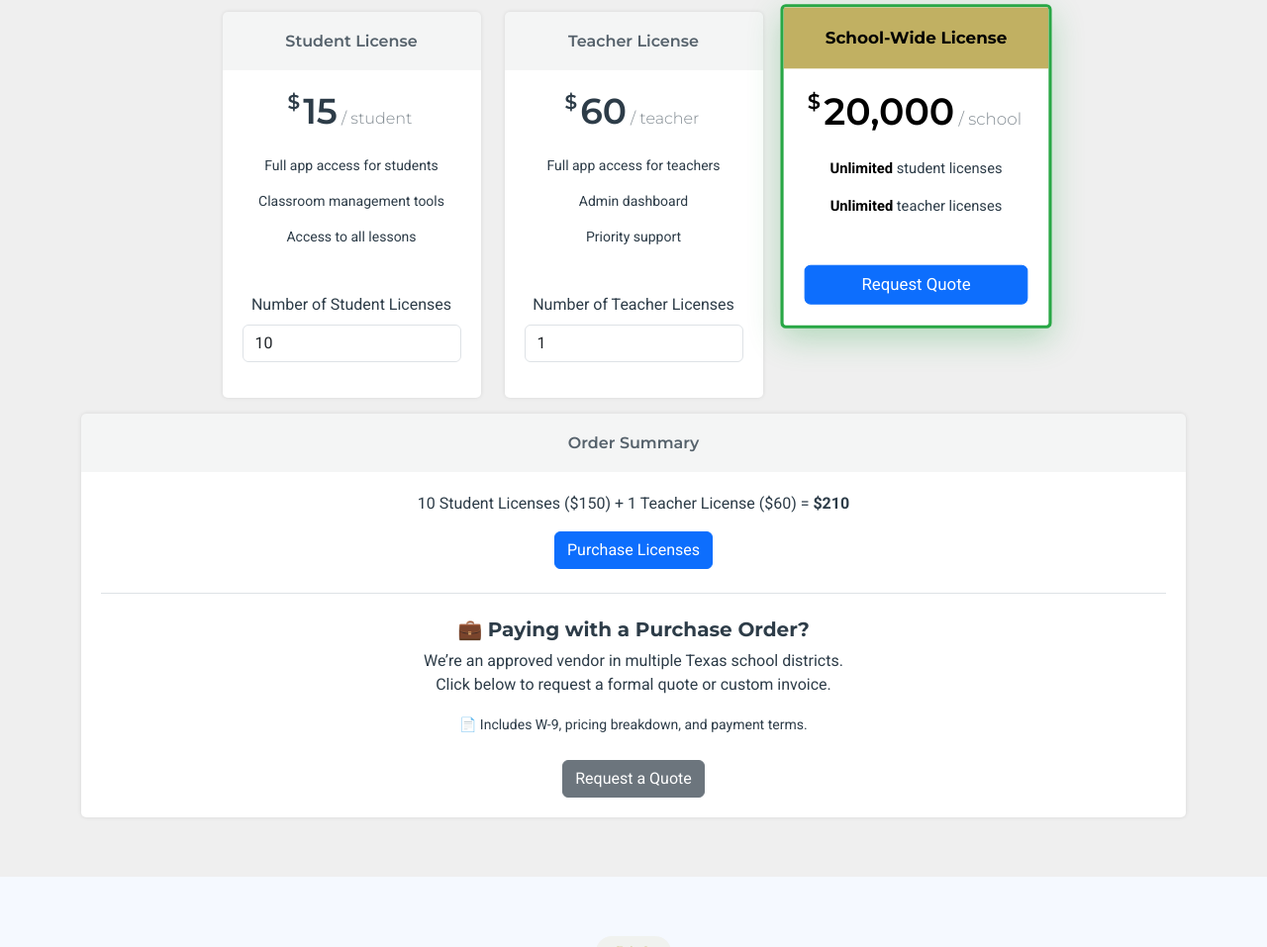
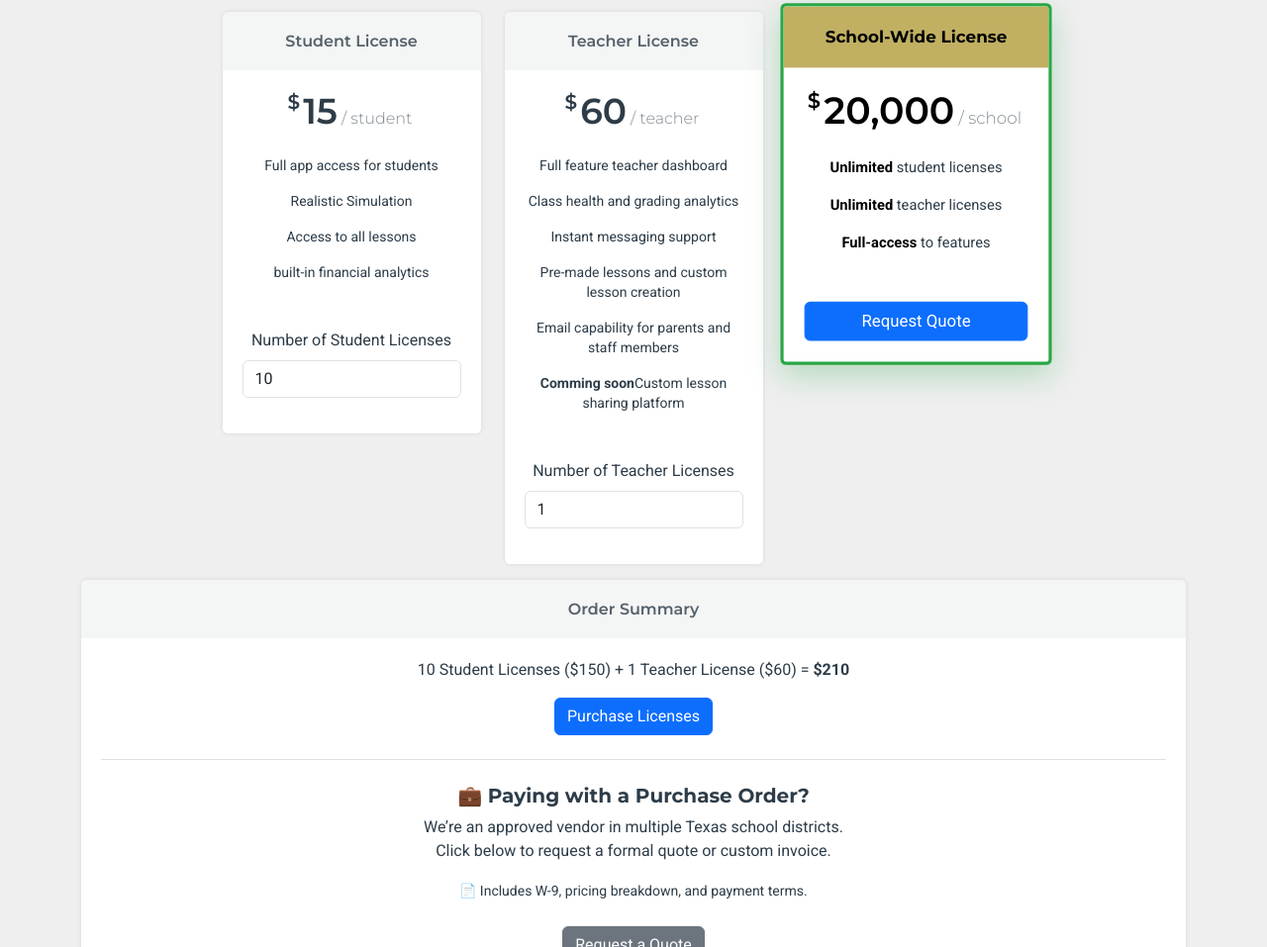
Before and after one commit to Jakeagle/TrinityCapitalPlatform.com, a plain HTML site: page index.html in a window 1280 px wide. Shown: the part 2831-3788 px from the top of the page at 99% size. Drawn offline with nearby package versions, Linux system fonts and the light colour scheme.

Commit message:
Update index.html

```diff
--- a/index.html
+++ b/index.html
@@ -529,8 +529,9 @@
                 <h4><sup>$</sup>15<span> / student</span></h4>
                 <ul>
                   <li>Full app access for students</li>
-                  <li>Classroom management tools</li>
+                  <li>Realistic Simulation</li>
                   <li>Access to all lessons</li>
+                  <li>built-in financial analytics</li>
                 </ul>
                 <div class="mb-3">
                   <label for="student-qty" class="form-label">Number of Student Licenses</label>
@@ -545,9 +546,12 @@
                 <h3>Teacher License</h3>
                 <h4><sup>$</sup>60<span> / teacher</span></h4>
                 <ul>
-                  <li>Full app access for teachers</li>
-                  <li>Admin dashboard</li>
-                  <li>Priority support</li>
+                  <li>Full feature teacher dashboard</li>
+                  <li>Class health and grading analytics</li>
+                  <li>Instant messaging support</li>
+                  <li>Pre-made lessons and custom lesson creation</li>
+                  <li>Email capability for parents and staff members</li>
+                  <li><strong>Comming soon</strong>Custom lesson sharing platform</li>
                 </ul>
                 <div class="mb-3">
                   <label for="teacher-qty" class="form-label">Number of Teacher Licenses</label>
@@ -564,6 +568,7 @@
                 <ul>
                   <li><strong>Unlimited</strong> student licenses</li>
                   <li><strong>Unlimited</strong> teacher licenses</li>
+                  <li><strong>Full-access</strong> to features</li>
                 </ul>
                 <button
                   type="button"
```
